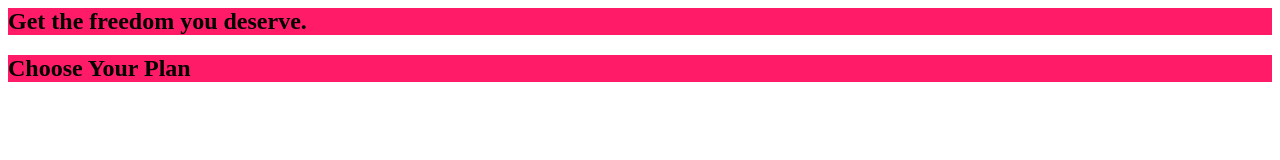
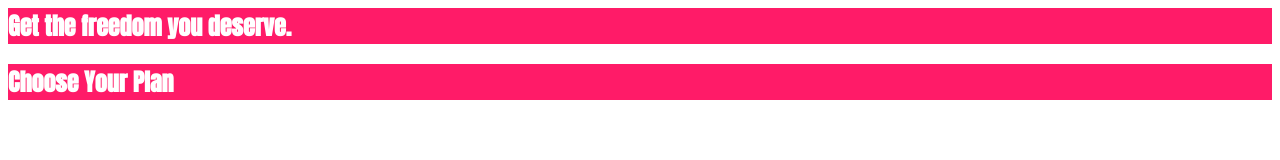
Before and after one commit to whyang0808/learning-css, a plain HTML site: page index.html in a window 1280 px wide. Drawn offline with Linux system fonts and the light colour scheme.

Commit message:
Importing Google Fonts

```diff
--- a/index.html
+++ b/index.html
@@ -6,13 +6,8 @@
     <meta http-equiv="X-UA-Compatible" content="ie=edge">
     <title>uHost</title>
     <link rel="shortcut icon" href="favicon.png">
+    <link href="https://fonts.googleapis.com/css?family=Anton" rel="stylesheet">
     <link rel="stylesheet" href="main.css">
-    <!-- Style Tag -->
-    <!-- <style>
-        section {
-            background: #ff1b68;
-        }
-    </style> -->
 </head>
 
 <body>
--- a/main.css
+++ b/main.css
@@ -1,3 +1,8 @@
 section {
     background: #ff1b68;
 }
+
+h1 {
+    color: white;
+    font-family: 'Anton', sans-serif;
+}
```
